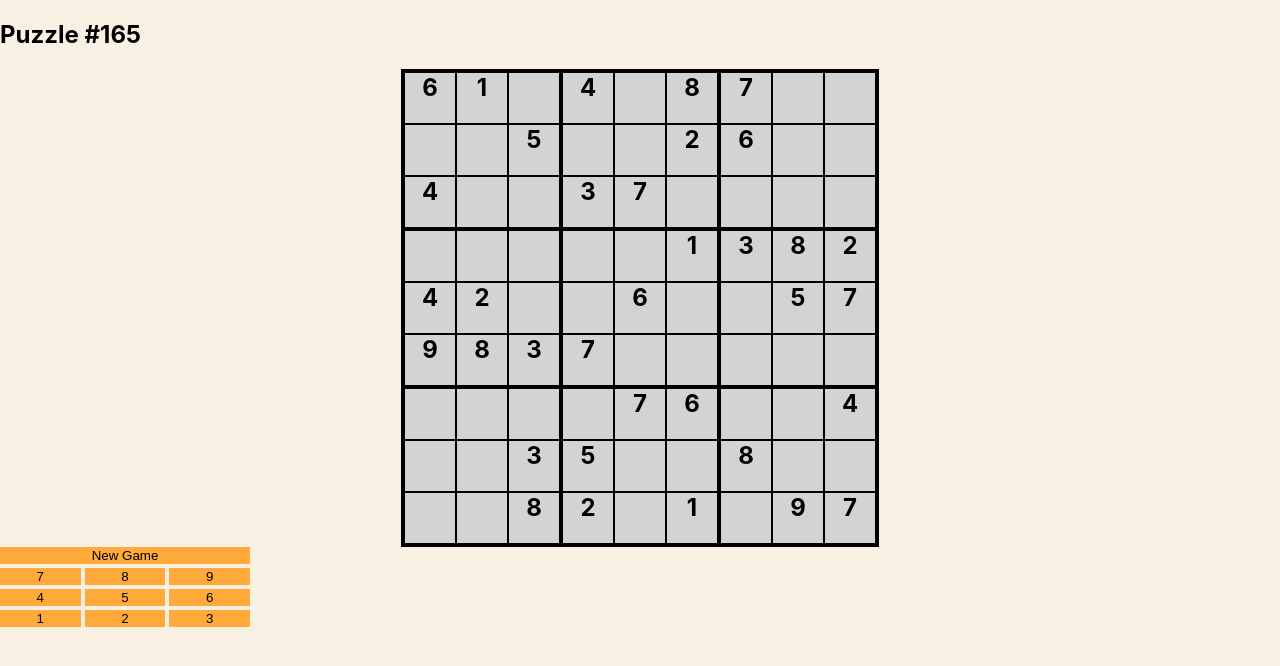
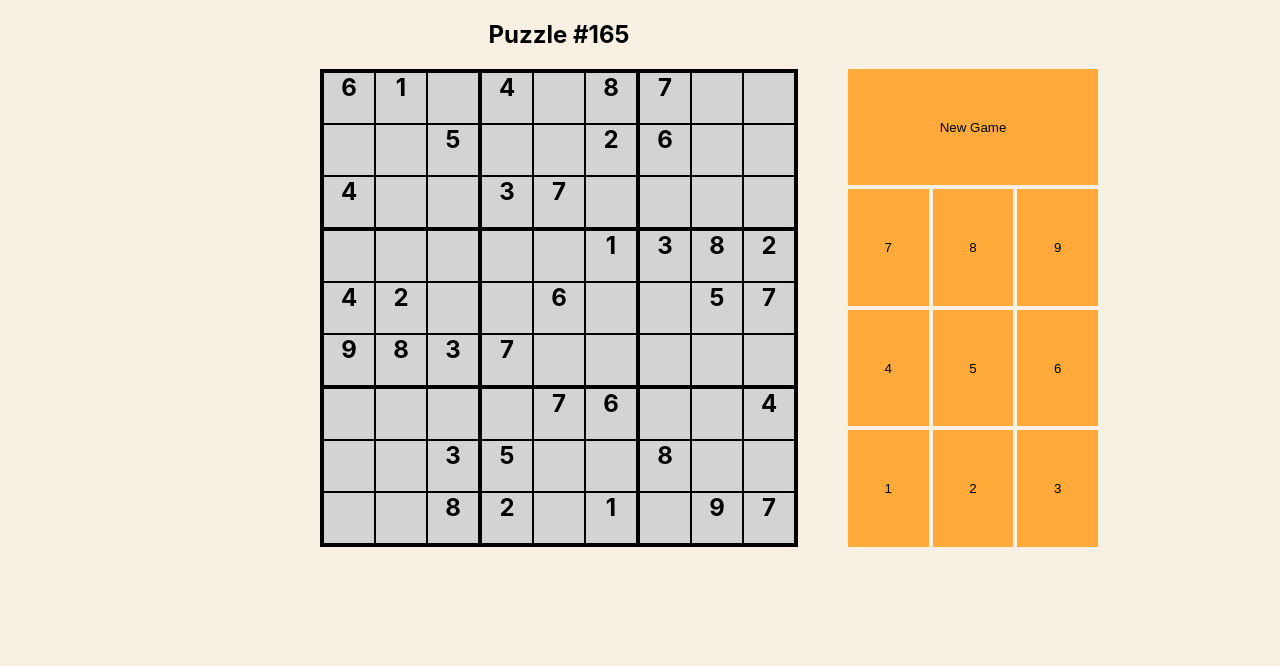
Before and after one commit to LoganHodgins/ReSudoNode, a React (Create React App) app in the folder client/: page / in a window 1280 px wide. Shown: the top 666 px of the page. Built offline with nearby package versions, Linux system fonts and the light colour scheme.

Commit message:
Added grid layout for main page content

```diff
--- a/client/src/App.js
+++ b/client/src/App.js
@@ -2,11 +2,15 @@ import { Fragment } from "react";
 import Grid from "./components/Board/Grid";
 import Numpad from './components/UI/Numpad';
 
+import classes from './App.module.css';
+
 function App() {
   return (<Fragment>
-    <h2>Puzzle #165</h2>
-    <Grid />
-    <Numpad />
+    <div className={classes['game-container']}>
+      <h2 className={classes['header-text']}>Puzzle #165</h2>
+      <Grid styles={classes.game}/>
+      <Numpad />
+    </div>
   </Fragment>);
 }
 
--- /dev/null
+++ b/client/src/App.module.css
@@ -0,0 +1,12 @@
+.game-container {
+  display: grid;
+  grid-template-columns: 1fr 1fr;
+  width: 50%;
+  column-gap: 50px;
+  margin: 0 auto;
+}
+
+.header-text {
+  text-align: center;
+  grid-column: 1 / 2;
+}
--- a/client/src/components/Board/Grid.js
+++ b/client/src/components/Board/Grid.js
@@ -26,7 +26,7 @@ const getBox = (sudoku, box) => {
   return boxes[box];
 };
 
-const Grid = () => {
+const Grid = (props) => {
   const sudoku = [[6, 1, -1, 4, -1, 8, 7, -1, -1],
                  [-1, -1, 5, -1, -1, 2, 6, -1, -1],
                  [4, -1, -1, 3, 7, -1, -1, -1, -1],
--- a/client/src/components/Board/Grid.module.css
+++ b/client/src/components/Board/Grid.module.css
@@ -5,4 +5,5 @@
   background-color: lightgray;
   border: 2px solid black;
   width: 474px;
+  grid-column: 1;
 }
```
